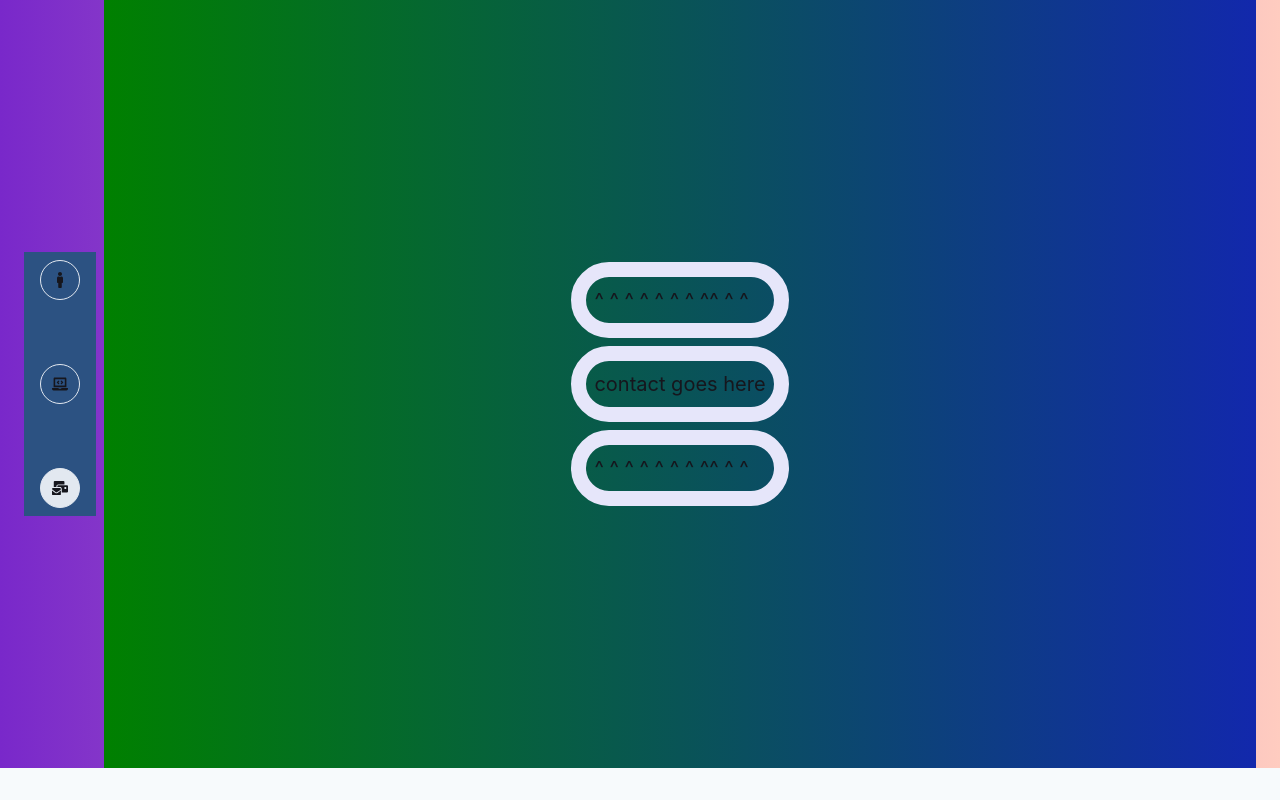
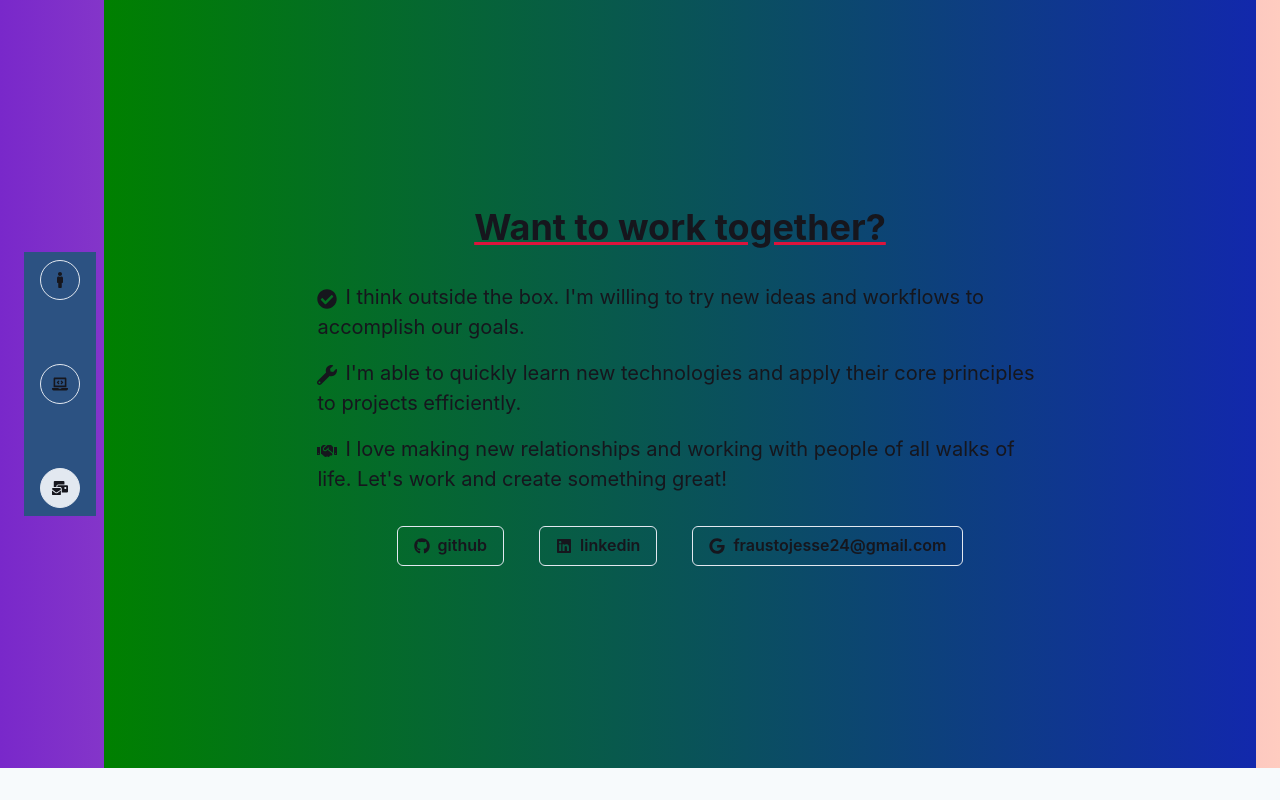
Before and after one commit to jfrausto/next-portfolio, a Next.js app: page /contact in a window 1280 px wide. Shown: the part 800-1600 px from the top of the page. Built offline with nearby package versions, Linux system fonts and the light colour scheme.

Commit message:
add contact page

```diff
--- a/src/pages/contact.tsx
+++ b/src/pages/contact.tsx
@@ -1,40 +1,84 @@
+import { Heading, Box, Container, Wrap, WrapItem, Button, List, ListIcon, ListItem, useColorMode } from '@chakra-ui/react'
 import React from 'react';
-import {
-  Text,
-  Center,
-  Box
-} from '@chakra-ui/react';
+import { FaGithub, FaLinkedin, FaGoogle, FaCheckCircle, FaWrench, FaHandshake } from "react-icons/fa";
 
 const Contact: React.FC = () => {
+
+
+  const {colorMode} = useColorMode();
+
+  const iconColors = {
+    light: "brand.500",
+    dark: "brand.300"
+  }
+  const fontColors = {
+    light: "brand.900",
+    dark: "brand.100"
+  }
+
   return (
     <>
-    <Box>
-      <Text
-        border="lavender solid 15px"
-        p={2}
-        borderRadius="full"
-        m={2}
+      <Box
+        marginTop={1}
+        marginX="auto"
+        maxW="1400px"
+        >
+          <Heading
+            textAlign="center"
+            textDecoration="underline crimson"
+            color={fontColors[colorMode]}
+          >
+            Want to work together?
+          </Heading>
+      </Box>
+
+
+      <Box
+        maxW="1400px"
+        marginX="auto"
       >
-        ^ ^ ^ ^ ^ ^ ^ ^^ ^ ^
-      </Text>
-      <Text
-        border="lavender solid 15px"
-        p={2}
-        borderRadius="full"
-        m={2}
+        <Container mt={8}>
+        <List spacing={4} textAlign="left">
+          <ListItem color={fontColors[colorMode]}>
+            <ListIcon as={FaCheckCircle} color={iconColors[colorMode]} />
+            I think outside the box. I'm willing to try new ideas and workflows to accomplish our goals.
+          </ListItem>
+          <ListItem color={fontColors[colorMode]}>
+            <ListIcon as={FaWrench} color={iconColors[colorMode]} />
+            I'm able to quickly learn new technologies and apply their core principles to projects efficiently.
+          </ListItem>
+          <ListItem color={fontColors[colorMode]}>
+            <ListIcon as={FaHandshake} color={iconColors[colorMode]} />
+            I love making new relationships and working with people of all walks of life. Let's work and create something great!
+          </ListItem>
+          {/* You can also use custom icons from react-icons */}
+        </List>
+        </Container>
+      </Box>
+
+      <Container
+        mt={8}
+        marginX="auto"
       >
-        contact goes here
-      </Text>
-      <Text
-        border="lavender solid 15px"
-        p={2}
-        borderRadius="full"
-        m={2}
-      >
-        ^ ^ ^ ^ ^ ^ ^ ^^ ^ ^
-      </Text>
-    </Box>
-  </>
+        <Wrap justify="center" spacing="35px">
+          <WrapItem>
+            <Button as="a" target="_blank" variant="outline" href="https://github.com/jfrausto" textTransform="lowercase" leftIcon={<FaGithub />}>
+              Github
+            </Button>
+          </WrapItem>
+          <WrapItem>
+            <Button as="a" target="_blank" variant="outline" href="https://www.linkedin.com/in/jesse-f-9182331ab/" textTransform="lowercase" leftIcon={<FaLinkedin />}>
+            Linkedin
+          </Button>
+          </WrapItem>
+          <WrapItem>
+            <Button as="a" target="_blank" variant="outline" href="mailto:fraustojesse24@gmail.com" textTransform="lowercase" leftIcon={<FaGoogle />}>
+          fraustojesse24@gmail.com
+          </Button>
+          </WrapItem>
+        </Wrap>
+      </Container>
+    </>
   )
 }
 
--- a/src/pages/portfolio.tsx
+++ b/src/pages/portfolio.tsx
@@ -30,7 +30,7 @@ const Portfolio: React.FC = () => {
         </Box>
         <Box
           // paddingX={6}
-          overflow="auto"
+          overflowY="auto"
           overflowX="hidden"
           maxH="80vh"
           maxW="1400px"
```
